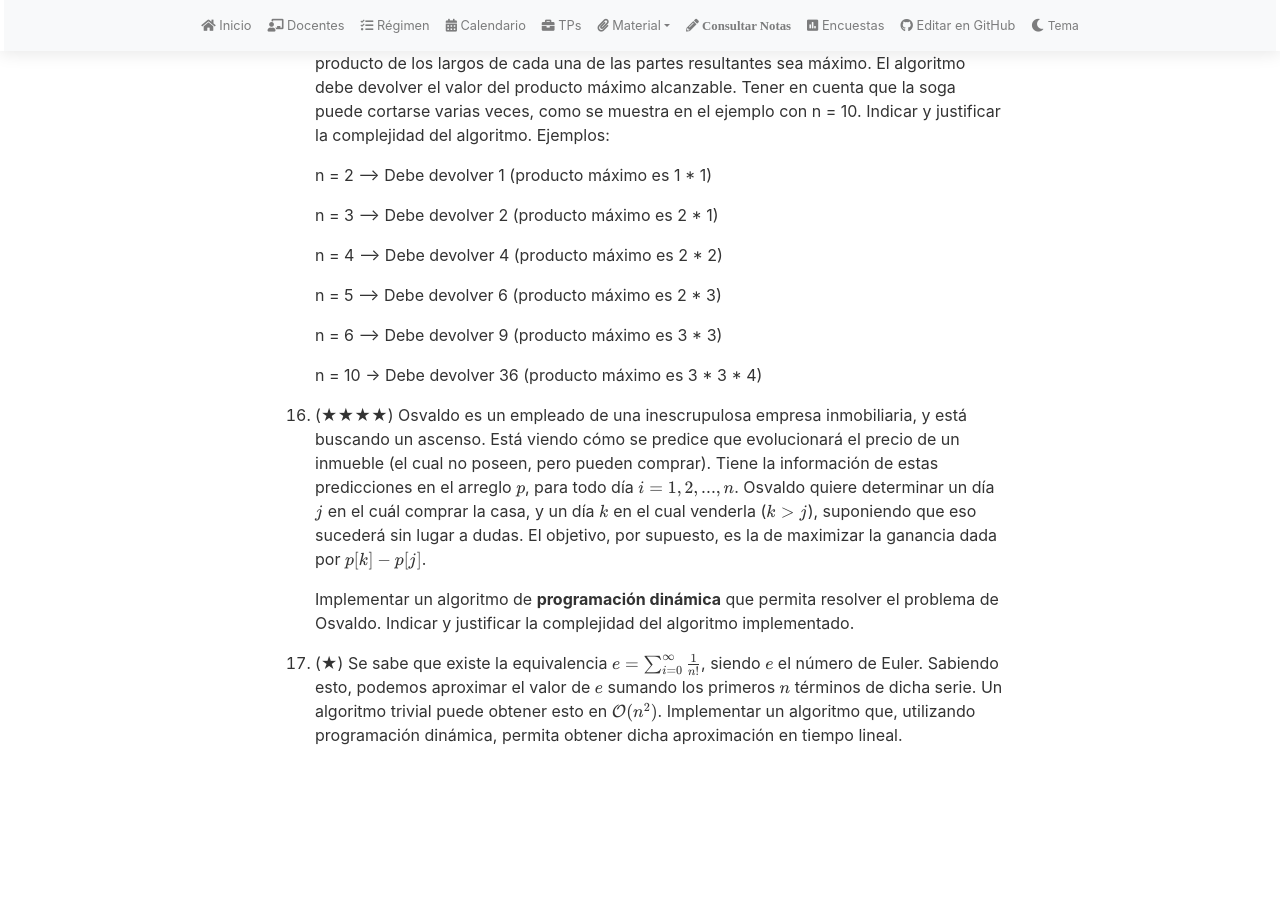
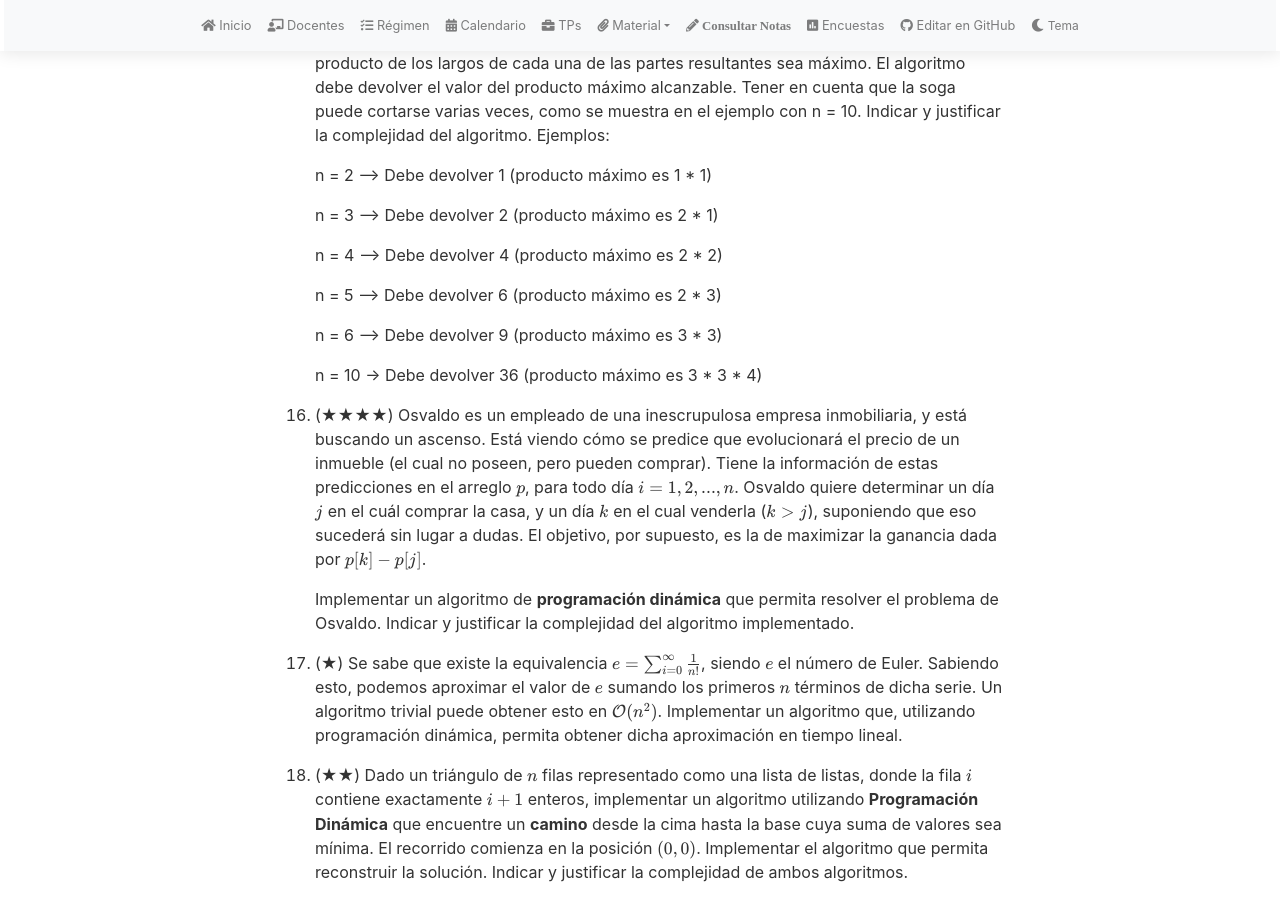
Before and after one commit to algoritmos-rw/tda_bg, a Jekyll site: the page built from material/guias/pd.md, in a window 1280 px wide and 900 px high, scrolled down 3803 px. Built offline with Jekyll 4.4.1, drawn with Linux system fonts in a browser that asks for light colours; nearby versions of some CDN libraries; our own code applies the rules of GitHub Pages for plain Markdown files; before the commit the page ends 4566 px from its top, so only the background shows below that.

Commit message:
Nuevo ejercicio de PD

```diff
--- a/material/guias/pd.md
+++ b/material/guias/pd.md
@@ -184,4 +184,10 @@ math: true
     trivial puede obtener esto en $$\mathcal{O}(n^2)$$. Implementar un algoritmo que, utilizando programación dinámica,
     permita obtener dicha aproximación en tiempo lineal.
 
+1.	(★★) Dado un triángulo de $$n$$ filas representado como una lista de listas, donde la fila $$i$$ contiene exactamente
+	$$i + 1$$ enteros, implementar un algoritmo utilizando **Programación Dinámica** que encuentre un **camino** desde la cima
+	hasta la base cuya suma de valores sea mínima. El recorrido comienza en la posición $$(0, 0)$$. Implementar el algoritmo que
+	permita reconstruir la solución. Indicar y justificar la complejidad de ambos algoritmos.
+
+
 {::options toc_levels="2" /}
```
